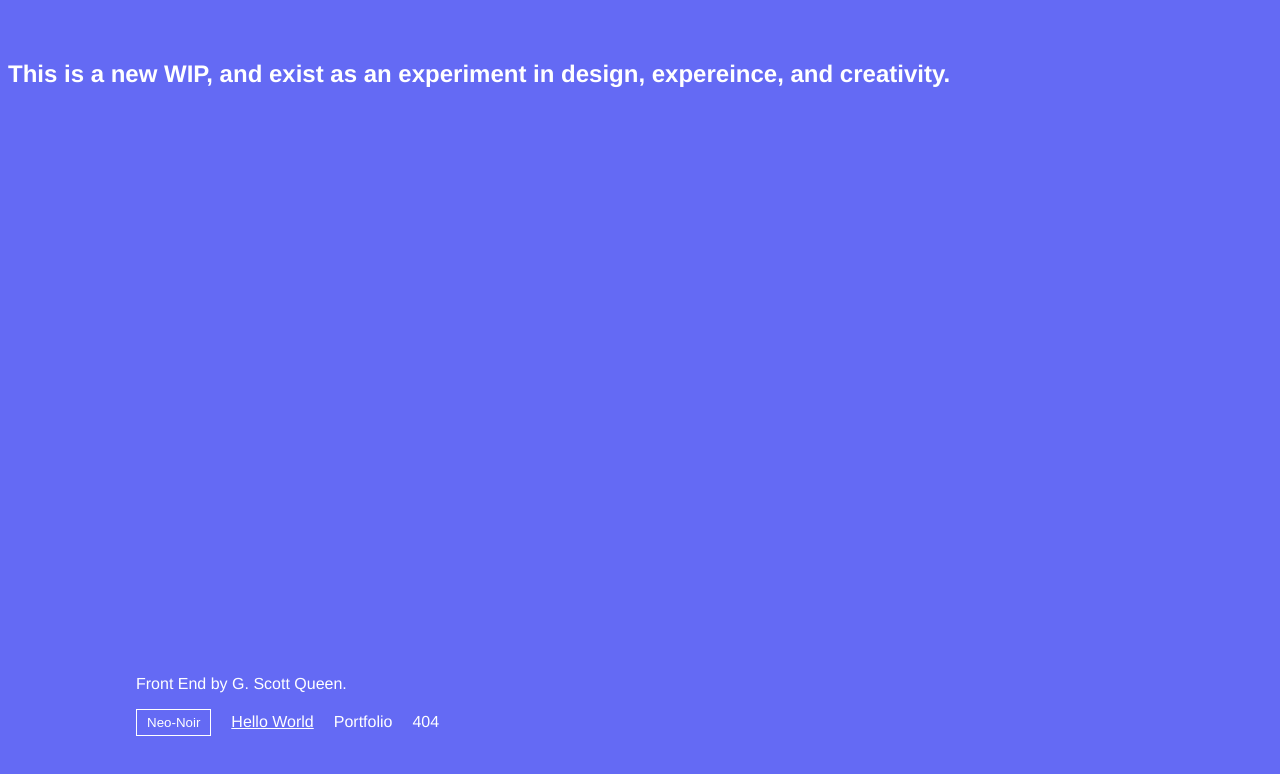
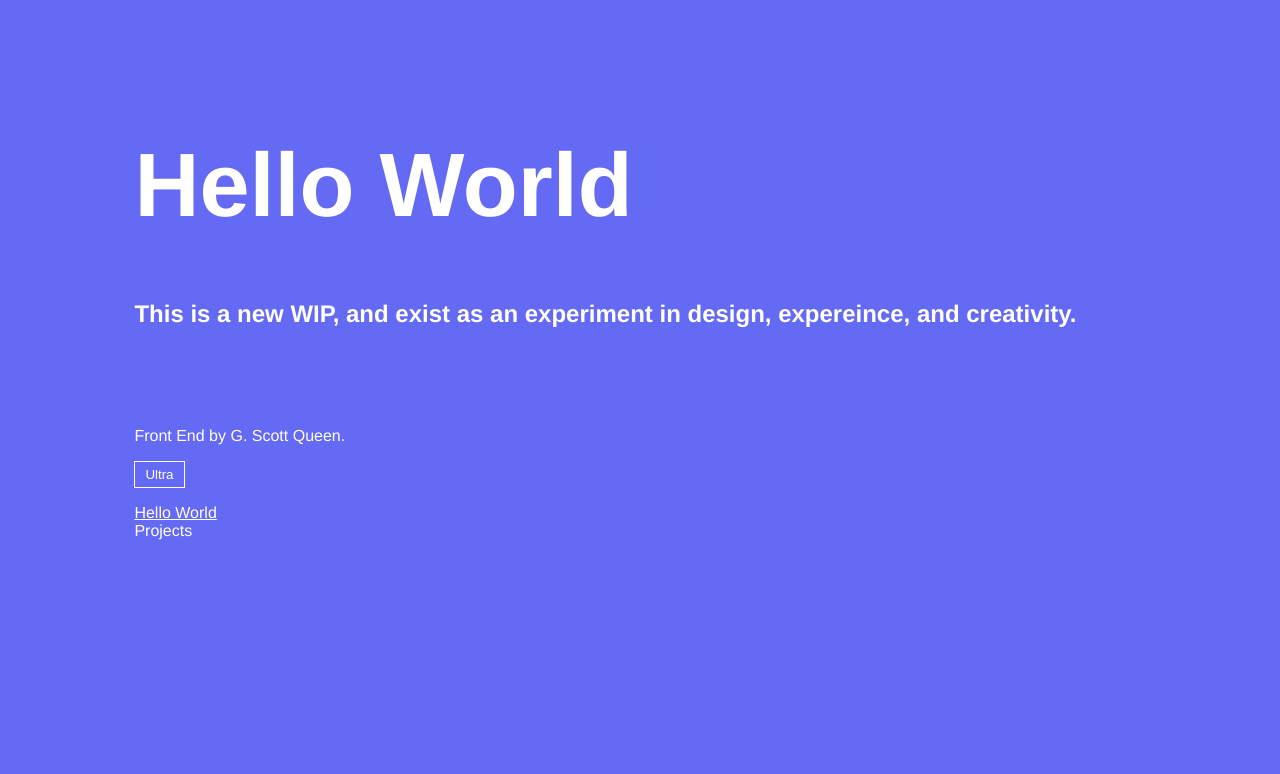
Before and after one commit to gscottqueen/gscottqueen-site, a Vue app: page / in a window 1280 px wide. Shown: the top 774 px of the page. Built offline with nearby package versions, Linux system fonts and the light colour scheme.

Commit message:
updated darktheme method, set scrotTo, including element.ui, new meta props in routes

```diff
--- a/src/App.vue
+++ b/src/App.vue
@@ -3,26 +3,29 @@
     <router-view/>
     <footer>
       <p>Front End by G. Scott Queen.</p>
-      <button @click="darkTheme()">Neo-Noir</button>
-        <router-link :to="'/'" >Hello World</router-link>
-        <router-link :to="'portfolio'">Portfolio</router-link>
-        <router-link :to="'not-found'">404</router-link>
+      <theme-toggle></theme-toggle>
+      <footer-navigation></footer-navigation>
     </footer>
   </div>
 </template>
 
 <script>
+import ThemeToggle from '@/components/01-atoms/ThemeToggle';
+import FooterNavigation from '@/components/02-molecules/FooterNavigation';
+
 export default {
   name: 'App',
-  methods: {
-    darkTheme: function darkTheme() {
-      document.body.classList.toggle('neo-noir');
-    },
+  components: {
+    ThemeToggle,
+    FooterNavigation,
+  },
+  beforeMount() {
+    window.scrollTo(0, 0);
   },
 };
 </script>
 
-<style>
+<style lang="scss">
 #app {
   font-family: 'Avenir', Helvetica, Arial, sans-serif;
   -webkit-font-smoothing: antialiased;
@@ -40,29 +43,33 @@ body.neo-noir {
 
 footer {
   padding: 5% 10%;
-  position: absolute;
-  bottom: 0;
+}
+
+// TODO: set up a proper grid
+.top {
+  padding: 5% 10% 0;
+}
+
+.bottom {
+  padding: 0 10% 0;
 }
 
 a {
   color: white;
-  margin-left: 20px;
   text-decoration-line: none;
+
+  &:hover {
+    text-decoration-line: underline;
+  }
+
 }
 
-a:hover {
-  text-decoration-line: underline;
-}
+// TODO: get global variables working
+// // breakpoint variables
+// $mobile: 320px;
+// //at tablet portriat we should already be getting the desktop experience
+// $tablet: 690px;
+// //any adjustments larger than tablet landscape should should use this breakpoint
+// $desktop: 1025px;
 
-a.router-link-exact-active {
-  text-decoration-line: underline;
-}
-
-button {
-  border: solid #fff 1px;
-  padding: 5px 10px;
-  background: none;
-  color: white;
-  cursor: pointer;
-}
 </style>
--- a/src/main.js
+++ b/src/main.js
@@ -1,8 +1,12 @@
 // The Vue build version to load with the `import` command
 // (runtime-only or standalone) has been set in webpack.base.conf with an alias.
 import Vue from 'vue';
+import ElementUI from 'element-ui';
+import 'element-ui/lib/theme-chalk/index.css';
 import App from './App';
 import router from './router';
+
+Vue.use(ElementUI);
 
 Vue.config.productionTip = false;
 
--- a/src/router/index.js
+++ b/src/router/index.js
@@ -13,16 +13,27 @@ export default new Router({
       path: '/',
       name: 'hello-world',
       component: HelloWorld,
+      meta: { title: 'Hello World' },
     },
     {
       path: '/portfolio',
       name: 'portfolio',
       component: Portfolio,
+      meta: { title: 'Portfolio' },
     },
     {
       path: '*',
       name: 'not-found',
       component: NotFound,
+      meta: { title: 'Error' },
     },
   ],
+  methods: {
+    setTitle: function setTitle() {
+      this.routes.beforeEach((to, from, next) => {
+        document.title = to.meta.title;
+        next();
+      });
+    },
+  },
 });
```
